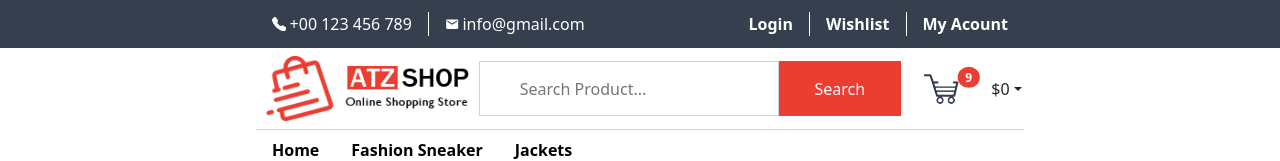
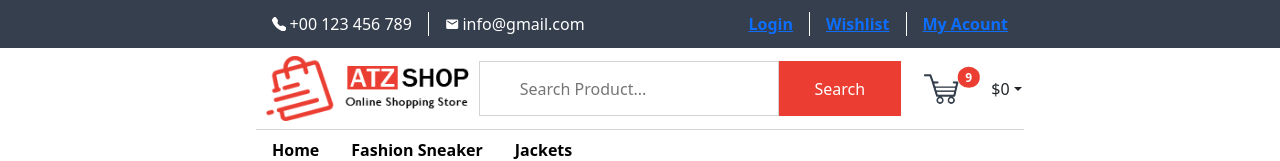
Before and after one commit to HuyDinh97/reactjs-shop, a React (Create React App) app: page / in a window 1280 px wide. Shown: the top 161 px of the page. Built offline with nearby package versions, Linux system fonts and the light colour scheme.

Commit message:
fix header <a> tag

```diff
--- a/src/components/Layout/Header/Header.js
+++ b/src/components/Layout/Header/Header.js
@@ -23,9 +23,15 @@ function Header() {
         </div>
         <div className={classes.header_user}>
           <ul>
-            <li className={classes.header_border_end}>Login</li>
-            <li className={classes.header_border_end}>Wishlist</li>
-            <li>My Acount</li>
+            <li className={classes.header_border_end}>
+              <a href="/">Login</a>
+            </li>
+            <li className={classes.header_border_end}>
+              <a href="/">Wishlist</a>
+            </li>
+            <li>
+              <a href="/">My Acount</a>
+            </li>
           </ul>
         </div>
       </div>
```
Also changed, not shown: 1 other file (tests, documents, lock files or other folders).
